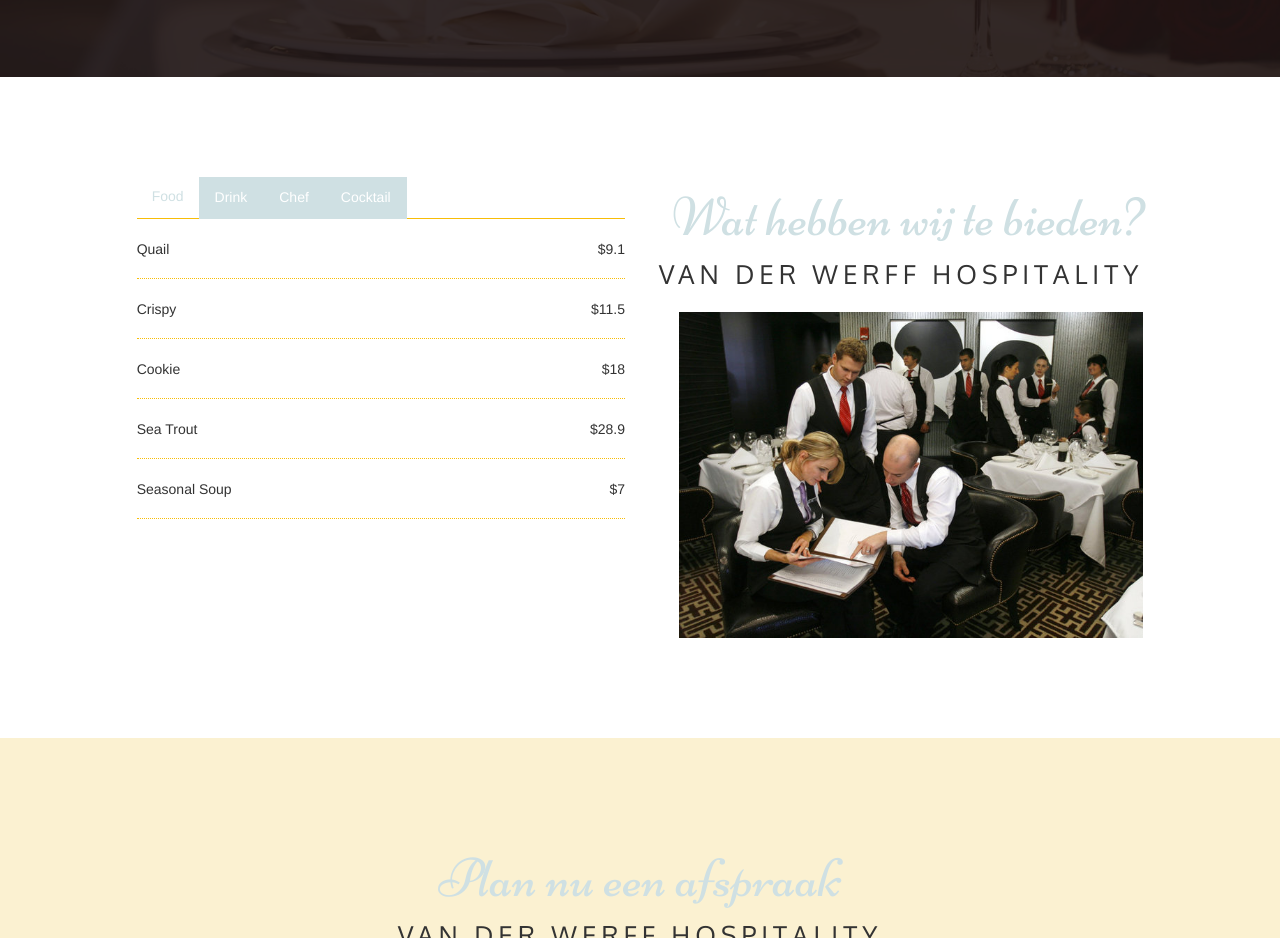
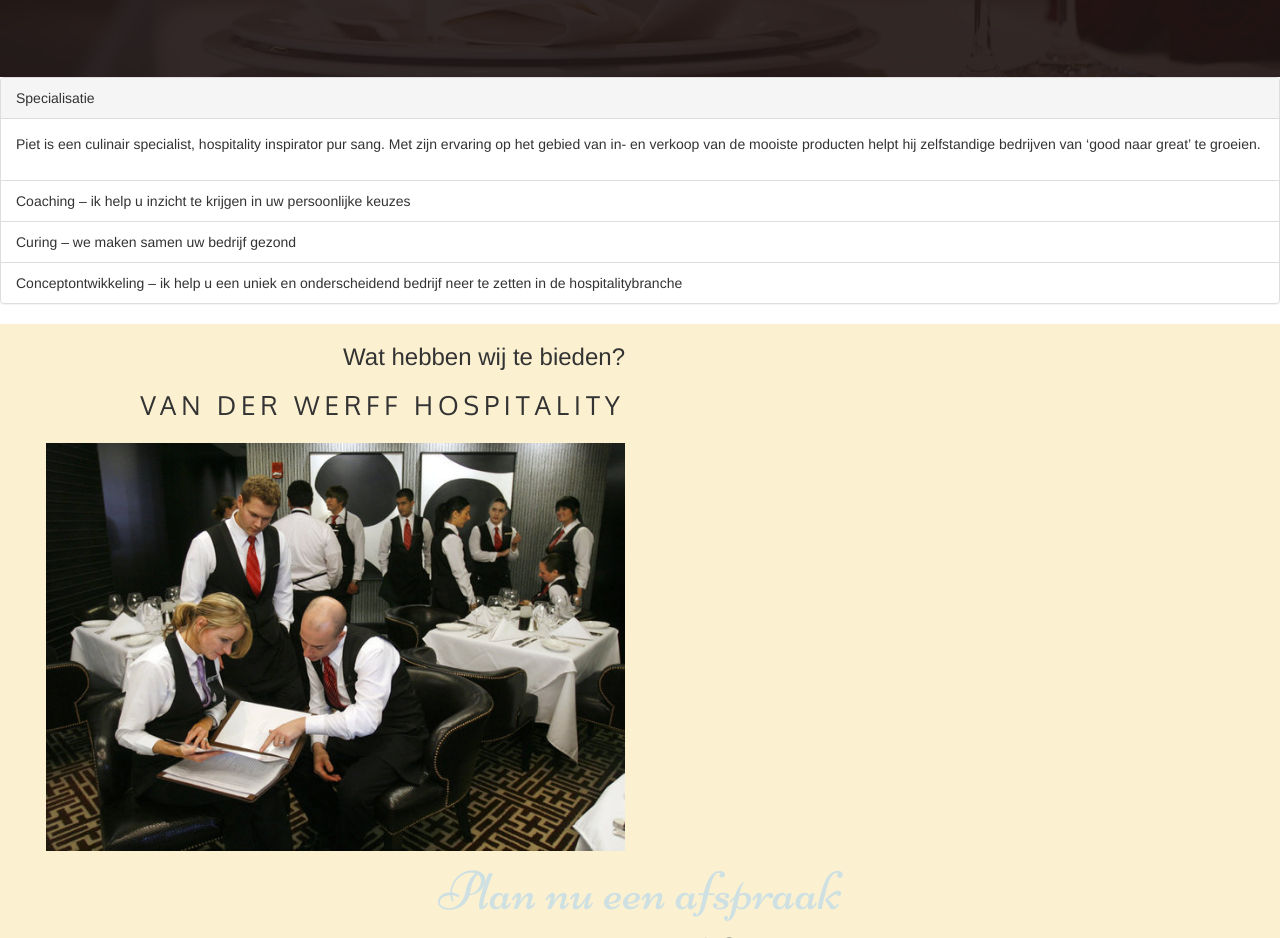
Before and after one commit to tplnguyen/juniorela.github.io, a plain HTML site: page index.html in a window 1280 px wide. Shown: the part 1899-2837 px from the top of the page. Drawn offline with nearby package versions, Linux system fonts and the light colour scheme.

Commit message:
update index.html
div menu deleted and panel added

```diff
--- a/index.html
+++ b/index.html
@@ -178,175 +178,18 @@ leveren van gastronomische producten uit Italië en Spanje.</p>
 
 <section id="meer">
 
-<div class="container-fluid menu-section section-container">
+<div class="panel panel-default">
+  <div class="panel-heading">Specialisatie</div>
+  <div class="panel-body">
+    <p>Piet is een culinair specialist, hospitality inspirator pur sang. Met zijn ervaring op het gebied van in- en verkoop van de mooiste producten helpt hij zelfstandige bedrijven van ‘good naar great’ te groeien.</p>
+  </div>
 
-  <div class="row">
-
-    <div class="col-md-10 col-md-offset-1 col-sm-10 col-sm-offset-1 col-xs-12">
-
-      <div class="col-md-6 menu-list col-sm-8 col-xs-12">
-
-        <ul class="nav nav-tabs">
-
-          <li class="active"><a data-toggle="tab" href="#home">Food</a></li>
-
-          <li><a data-toggle="tab" href="#menu1">Drink</a></li>
-
-          <li><a data-toggle="tab" href="#menu2">Chef</a></li>
-
-          <li><a data-toggle="tab" href="#menu3">Cocktail</a></li>
-
-        </ul>
-
-        <div class="tab-content">
-
-          <div id="home" class="tab-pane fade in active">
-
-            <ul>
-
-              <li>
-
-                <p class="menuname">Quail</p>
-
-                <p class="price">$9.1</p>
-
-              </li>
-
-              <li>
-
-                <p class="menuname">Crispy</p>
-
-                <p class="price">$11.5</p>
-
-              </li>
-
-              <li>
-
-                <p class="menuname">Cookie</p>
-
-                <p class="price">$18</p>
-
-              </li>
-
-              <li>
-
-                <p class="menuname">Sea Trout</p>
-
-                <p class="price">$28.9</p>
-
-              </li>
-
-              <li>
-
-                <p class="menuname">Seasonal Soup</p>
-
-                <p class="price">$7</p>
-
-              </li>
-
-            </ul>
-
-          </div>
-
-          <div id="menu1" class="tab-pane fade">
-
-            <ul>
-
-              <li>
-
-                <p class="menuname">Quail</p>
-
-                <p class="price">$9.1</p>
-
-              </li>
-
-              <li>
-
-                <p class="menuname">Crispy</p>
-
-                <p class="price">$11.5</p>
-
-              </li>
-
-            </ul>
-
-          </div>
-
-          <div id="menu2" class="tab-pane fade">
-
-            <ul>
-
-              <li>
-
-                <p class="menuname">Quail</p>
-
-                <p class="price">$9.1</p>
-
-              </li>
-
-              <li>
-
-                <p class="menuname">Crispy</p>
-
-                <p class="price">$11.5</p>
-
-              </li>
-
-              <li>
-
-                <p class="menuname">Cookie</p>
-
-                <p class="price">$18</p>
-
-              </li>
-
-            </ul>
-
-          </div>
-
-          <div id="menu3" class="tab-pane fade">
-
-            <ul>
-
-              <li>
-
-                <p class="menuname">Quail</p>
-
-                <p class="price">$9.1</p>
-
-              </li>
-
-              <li>
-
-                <p class="menuname">Crispy</p>
-
-                <p class="price">$11.5</p>
-
-              </li>
-
-              <li>
-
-                <p class="menuname">Cookie</p>
-
-                <p class="price">$18</p>
-
-              </li>
-
-              <li>
-
-                <p class="menuname">Sea Trout</p>
-
-                <p class="price">$28.9</p>
-
-              </li>
-
-            </ul>
-
-          </div>
-
-        </div>
-
-      </div>
+  <ul class="list-group">
+    <li class="list-group-item">Coaching – ik help u inzicht te krijgen in uw persoonlijke keuzes</li>
+    <li class="list-group-item">Curing – we maken samen uw bedrijf gezond</li>
+    <li class="list-group-item">Conceptontwikkeling – ik help u een uniek en onderscheidend bedrijf neer te zetten in de hospitalitybranche</li>
+  </ul>
+</div>
 
       <div class="col-md-6 col-sm-4 menuhead col-xs-12">
 
```
